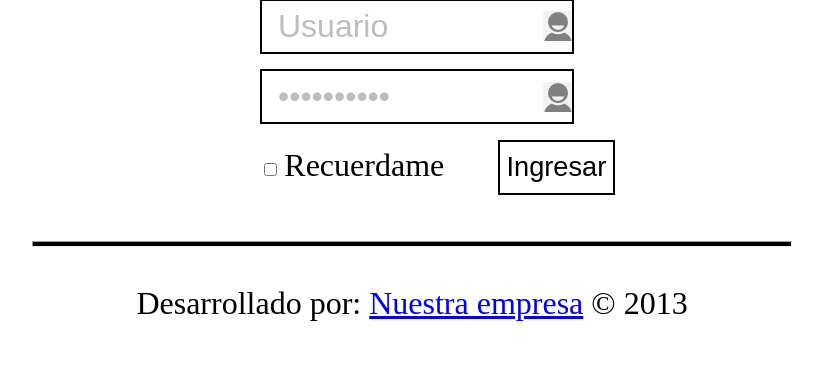
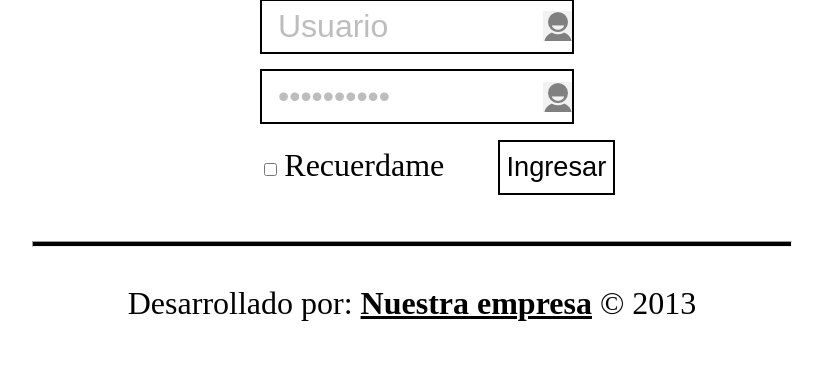
Before and after one commit to stianrincon/SchoolProyect, a Django app: page / in a window 1280 px wide. Shown: the part 263-641 px from the top of the page, without its empty margins (228-1051 px from the left). Run offline with Django 3.2, Linux system fonts and the light colour scheme.

```diff
--- a/CodeSchool/CodeSchool/Static/css/style.css
+++ b/CodeSchool/CodeSchool/Static/css/style.css
@@ -87,3 +87,8 @@ footer{
 	text-align:center;
 	margin-top: 3%;
 }
+
+a{
+	color: #000;
+	font-weight:bold;
+}
```
